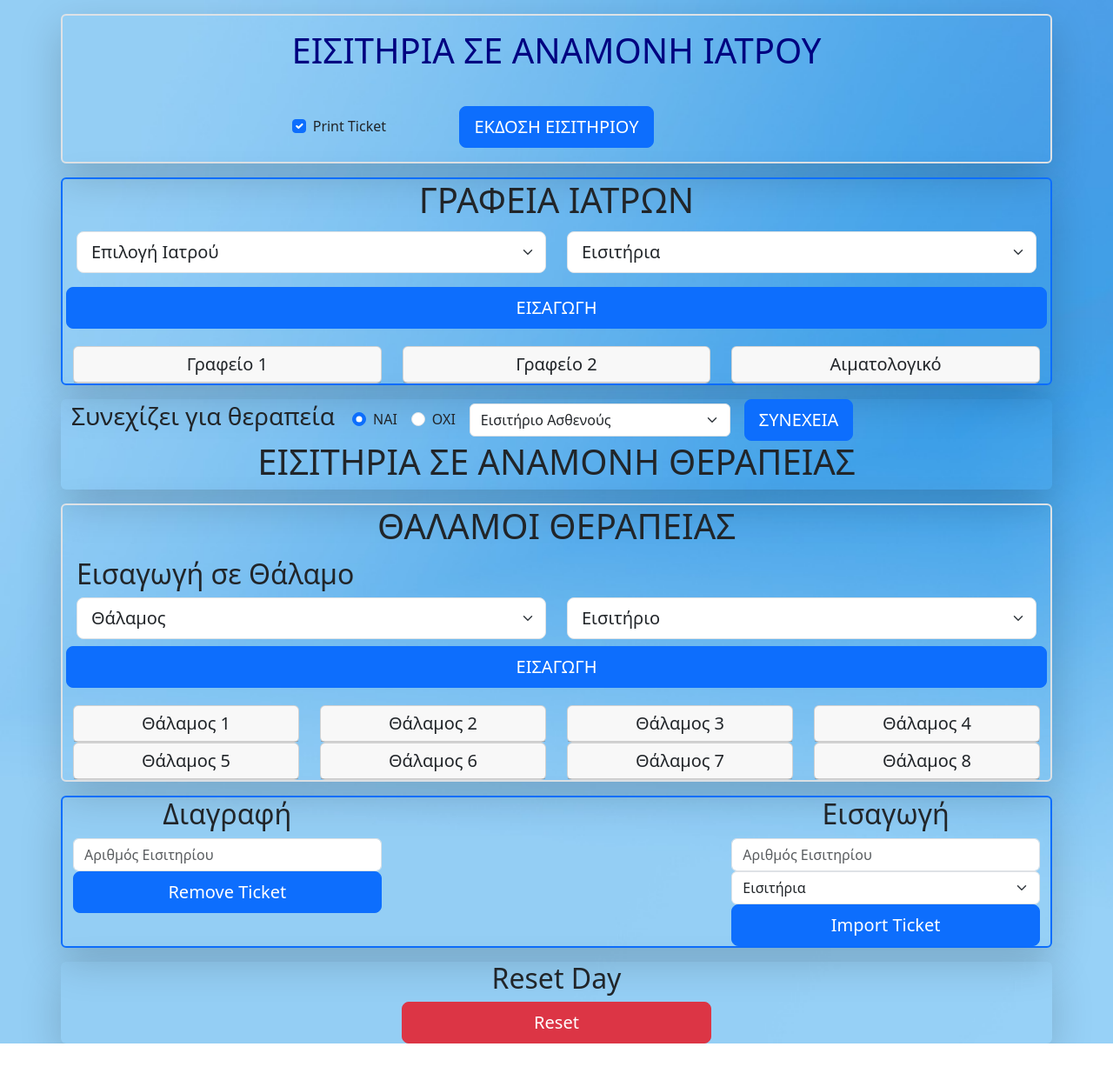
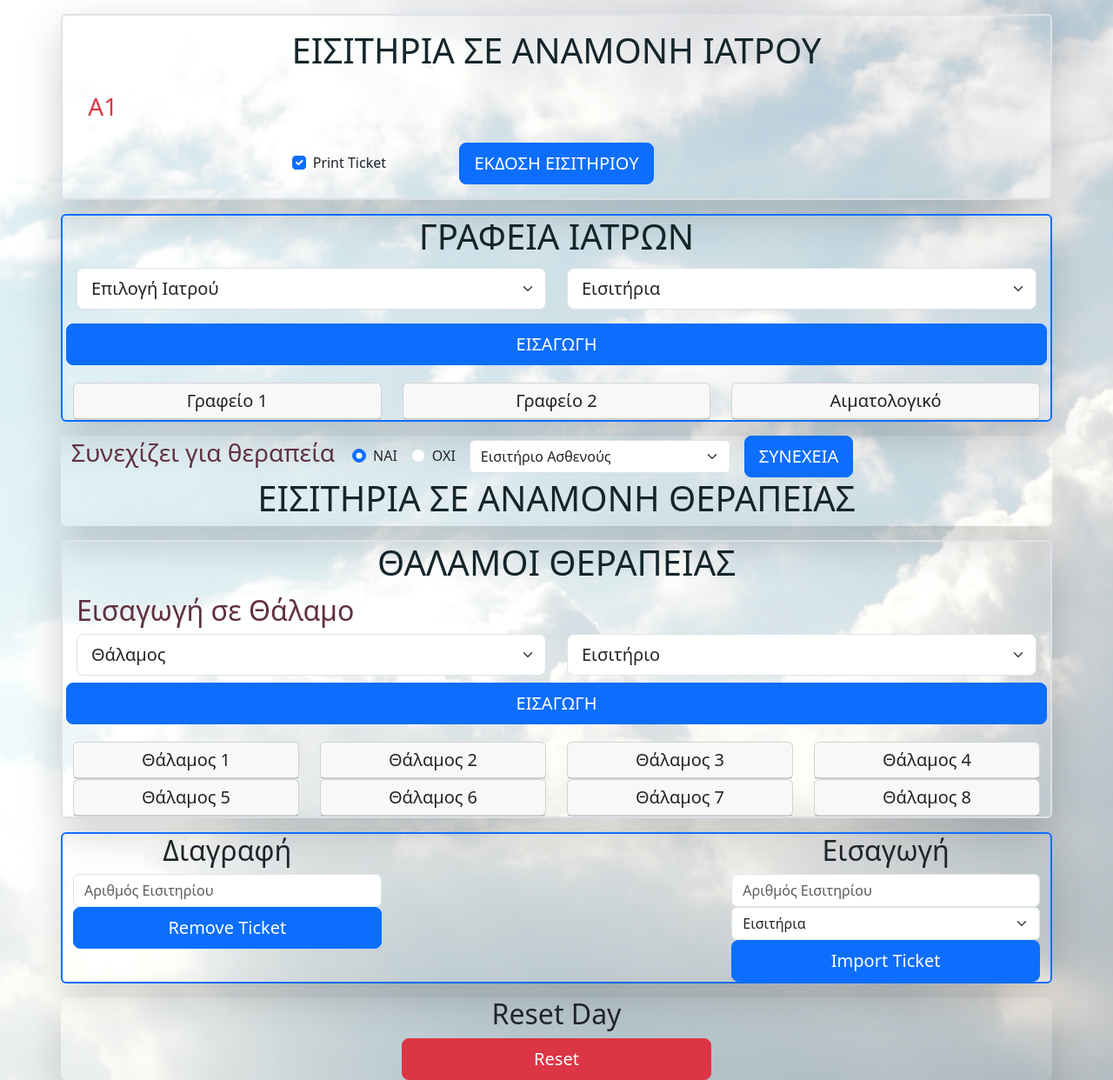
Before and after one commit to evtasos/kmh, a Flask app: page /pools in a window 1280 px wide. Shown: the whole page at 87% size. Before the commit the page ends 1200 px from the top, so only its background shows below. Run offline with Flask 3, Linux system fonts and the light colour scheme.

Commit message:
colors n staff

```diff
--- a/kmh.py
+++ b/kmh.py
@@ -89,21 +89,16 @@
     data = request.json
     ticket = data['ticket']
     destination = data['destination']
-
+    if ticket in office_pool:
+            return jsonify({'message': f'Ticket {ticket} already exists.'})
+    if ticket in treatment_waiting_pool:
+            return jsonify({'message': f'Ticket {ticket} already exists.'})
     if destination == 'office_pool':
-        if ticket in office_pool:
-            return jsonify({'message': f'Ticket {ticket} already exists.'})
-        else :
-            office_pool.append(ticket)
-            return jsonify({'message': f'Ticket {ticket} imported to Office Pool.'})
-
+        office_pool.append(ticket)
+        return jsonify({'message': f'Ticket {ticket} imported to Office Pool.'})
     if destination == 'treatment_waiting_pool':
-        if ticket in treatment_waiting_pool:
-            return jsonify({'message': f'Ticket {ticket} already exists.'})
-        else:
-            treatment_waiting_pool.append(ticket)
-            return jsonify({'message': f'Ticket {ticket} imported to Treatmet Waiting Pool.'})
-    # Add handling for other destinations (assigned_offices, treatment_waiting_pool, treatment_rooms) here.
+        treatment_waiting_pool.append(ticket)
+        return jsonify({'message': f'Ticket {ticket} imported to Treatmet Waiting Pool.'})
 
     return jsonify({'message': 'Invalid destination.'}), 400
 
--- a/static/js/scripts.js
+++ b/static/js/scripts.js
@@ -8,7 +8,7 @@
 
 function printBarcode(barcode) {
     // Create a new window
-    var newWindow = window.open("", "Print Ticket", "width=500,height=500");
+    var newWindow = window.open("", "Print Ticket", "width=800,height=800");
 
     // Add the print-specific styles to the new window
     var cssLink = document.createElement("link");
@@ -23,7 +23,7 @@
             <p>-------------------------------</p>
             <p>Γ.Α.Ν.Π. ΜΕΤΑΞΑ</p>
             <p>ΜΟΝΑΔΑ ΗΜΕΡΗΣΙΑΣ<br>ΝΟΣΗΛΕΙΑΣ</p>
-            <p>Ο ΑΡΙΘΜΟΣ ΔΕΝ ΑΝΤΙΣΤΟΙΧΕΙ</p>
+            <p>Ο ΑΡΙΘΜΟΣ ΔΕΝ ΑΝΤΙΣΤΟΙΧΕΙ ΣΕ ΣΕΙΡΑ ΠΡΟΤΕΡΑΙΟΤΗΤΑΣ</p>
             <p style="font-size: 24px;">${barcode}</p> <!-- Change the font-size here -->
             <p>-------------------------------</p>
         </div>
--- a/templates/nurses.html
+++ b/templates/nurses.html
@@ -15,7 +15,7 @@
             transform: translateY(-50%);
             transition: opacity 0.5s ease-in-out;
             /* background-color: lightgray; */
-            background: rgb(172, 83, 83);
+            background: #ac5353;
             padding: 10px;
             border-radius: 5px;
             white-space: nowrap;
@@ -23,20 +23,20 @@
             text-overflow: ellipsis;
         }
         .bbarcode-text {
-            color: #000080   ;
+            color: #14262B   ;
             }
         .bbarcode-text2 {
-            color: #6A5ACD  ;
+            color: #DC3545  ;
             }
         .bbarcode-text3 {
-            color: #72DFE8  ;
+            color: #603140  ;
             }
         .barcode-text4 {
             color: #BA5C12  ;
             }
         body {
 
-            background-image: url('../static/assets/body-blue.jpg');
+            background-image: url('../static/assets/clouds.jpg');
             background-size: cover; /* Ensure the image covers the entire background */
             background-repeat: no-repeat; /* Prevent the image from repeating */
             /* background-color: #aac0d8; */
@@ -85,7 +85,7 @@
         <h2>----------------------------</h2>
         </div> -->
         <div class="container border border-primary border-2 shadow-lg rounded mt-3">
-            <div class="row text-center">
+            <div class="row text-center bbarcode-text">
             <h1>ΓΡΑΦΕΙΑ ΙΑΤΡΩΝ</h1>
             </div>
 
@@ -138,7 +138,7 @@
                     <div class="list-group list-group-flush">
                         <div class="row">
                             {% for barcode in assigned_offices['Γραφείο2'] %}
-                            <div class="col-2 h5 text-center">{{ barcode }}</div>
+                            <div class="col-2 h5 text-center bbarcode-text2">{{ barcode }}</div>
                             {% endfor %}
                         </div>
                     </div>
@@ -152,7 +152,7 @@
                     <div class="list-group list-group-flush">
                         <div class="row">
                             {% for barcode in assigned_offices['Αιματολογικό'] %}
-                            <div class="col-2 h5 text-center">{{ barcode }}</div>
+                            <div class="col-2 h5 text-center bbarcode-text2">{{ barcode }}</div>
                             {% endfor %}
                         </div>
                     </div>
@@ -166,7 +166,9 @@
 
     <div class="container  shadow-lg rounded mt-3">
         <div class="d-flex align-items-center">
+            <div class="bbarcode-text3">
             <h3 style="margin-right: 20px;">Συνεχίζει για θεραπεία</h3>
+            </div>
             <div class="form-check me-3">
                 <input class="form-check-input" type="radio" name="flexRadioDefault" id="eligibleYes" checked>
                 <label class="form-check-label" for="eligibleYes">
@@ -190,13 +192,13 @@
             <button type="button" class="btn btn-primary btn-lg" onclick="proceedToChemo()">ΣΥΝΕΧΕΙΑ</button>
 
         </div>
-        <div class="text-center">
+        <div class="text-center bbarcode-text">
             <h1> ΕΙΣΙΤΗΡΙΑ ΣΕ ΑΝΑΜΟΝΗ ΘΕΡΑΠΕΙΑΣ</h1>
 
         </div>
         <div class="row col-12">
             {% for barcode in chemo_waiting_pool %}
-            <div class="col-sm-1 h3 text-center">{{ barcode }}</div>
+            <div class="col-sm-1 h3 text-center bbarcode-text2">{{ barcode }}</div>
             {% endfor %}
             </div>
 
@@ -208,15 +210,15 @@
 </div>
     <!-- <h2>----------------------------</h2> -->
     <div class="container border border-lightgrey border-2 shadow-lg rounded mt-3 ">
-        <div class="text-center">
+        <div class="text-center bbarcode-text">
             <h1>ΘΑΛΑΜΟΙ ΘΕΡΑΠΕΙΑΣ</h1>
         </div>
 
-        <div class="row p-1">
+        <div class="row p-1 bbarcode-text3">
             <h2>Εισαγωγή σε Θάλαμο</h2>
         <div class="col-md">
             <div class="form-group">
-                <!-- <label for="roomSelect">Select Room</label> -->
+
                 <select id="roomSelect" class="form-select form-select-lg h5">
                     <option value="Θάλαμος">Θάλαμος</option>
                     {% for room_number, barcode in treatment_rooms.items() %}
@@ -249,7 +251,7 @@
                 <div class="list-group list-group-flush">
                     <div class="row">
                         {% for barcode in treatment_rooms[1] %}
-                         <div class="col-3 text-center h5">{{ barcode }}</div>
+                         <div class="col-3 text-center h5 bbarcode-text2">{{ barcode }}</div>
                         {% endfor %}
                     </div>
                 </div>
@@ -263,7 +265,7 @@
                 <div class="list-group list-group-flush">
                     <div class="row">
                         {% for barcode in treatment_rooms[2] %}
-                         <div class="col-3 text-center h5">{{ barcode }}</div>
+                         <div class="col-3 text-center h5 bbarcode-text2">{{ barcode }}</div>
                         {% endfor %}
                     </div>
                 </div>
@@ -277,7 +279,7 @@
                 <div class="list-group list-group-flush">
                     <div class="row">
                     {% for barcode in treatment_rooms[3] %}
-                    <div class="col-3 text-center h5">{{ barcode }}</div>
+                    <div class="col-3 text-center h5 bbarcode-text2">{{ barcode }}</div>
                     {% endfor %}
                 </div>
                 </div>
@@ -291,7 +293,7 @@
                 <div class="list-group list-group-flush">
                     <div class="row">
                         {% for barcode in treatment_rooms[4] %}
-                         <div class="col-3 text-center h5">{{ barcode }}</div>
+                         <div class="col-3 text-center h5 bbarcode-text2">{{ barcode }}</div>
                         {% endfor %}
                     </div>
                 </div>
@@ -307,7 +309,7 @@
                 <div class="list-group list-group-flush">
                     <div class="row">
                         {% for barcode in treatment_rooms[5] %}
-                         <div class="col-3 text-center h5">{{ barcode }}</div>
+                         <div class="col-3 text-center h5 bbarcode-text2">{{ barcode }}</div>
                         {% endfor %}
                     </div>
                 </div>
@@ -321,7 +323,7 @@
                 <div class="list-group list-group-flush">
                     <div class="row">
                         {% for barcode in treatment_rooms[6] %}
-                         <div class="col-3 text-center h5">{{ barcode }}</div>
+                         <div class="col-3 text-center h5 bbarcode-text2">{{ barcode }}</div>
                         {% endfor %}
                     </div>
                 </div>
@@ -335,7 +337,7 @@
                 <div class="list-group list-group-flush">
                     <div class="row">
                         {% for barcode in treatment_rooms[7] %}
-                         <div class="col-3 text-center h5">{{ barcode }}</div>
+                         <div class="col-3 text-center h5 bbarcode-text2">{{ barcode }}</div>
                         {% endfor %}
                     </div>
                 </div>
@@ -349,7 +351,7 @@
                 <div class="list-group list-group-flush">
                     <div class="row">
                         {% for barcode in treatment_rooms[8] %}
-                         <div class="col-3 text-center h5">{{ barcode }}</div>
+                         <div class="col-3 text-center h5 bbarcode-text2">{{ barcode }}</div>
                         {% endfor %}
                     </div>
                 </div>
```
